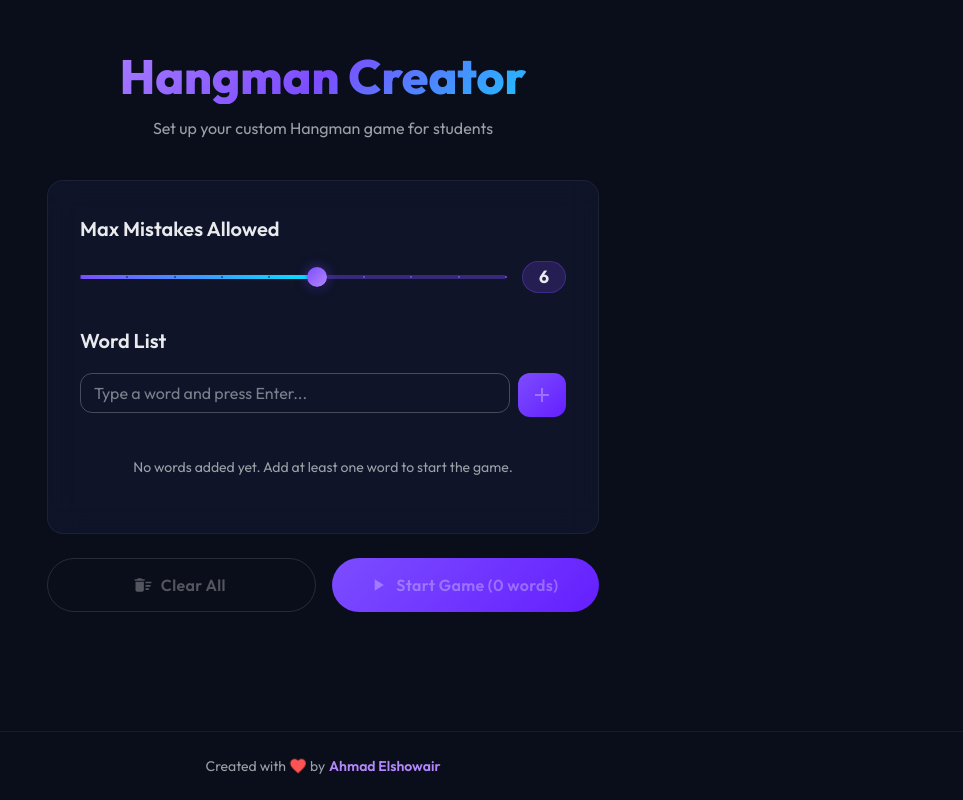
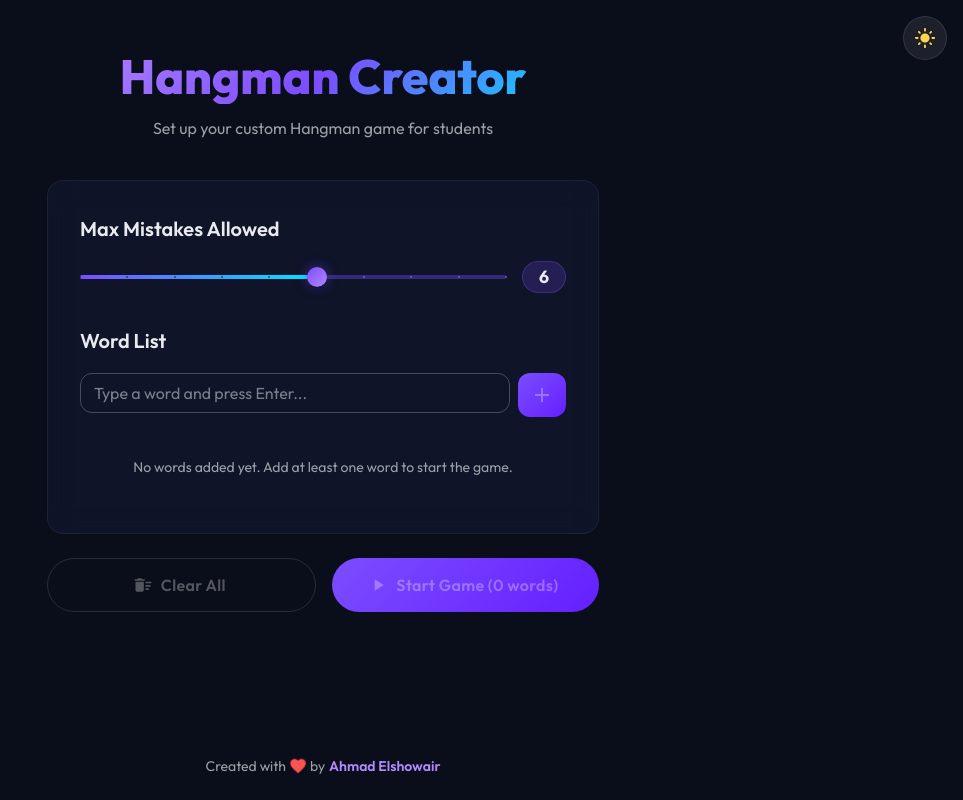
Before and after one commit to ahmad-elshowair/hangman-creator, a Next.js app: page / in a window 1280 px wide. Shown: the whole page, without its empty margins (317-1280 px from the left). Built offline with nearby package versions, Linux system fonts and the light colour scheme.

Commit message:
feat: add light/dark theme toggle with localStorage persistence

```diff
--- a/src/app/globals.css
+++ b/src/app/globals.css
@@ -10,19 +10,7 @@ html,
 body {
   min-height: 100vh;
   overflow-x: hidden;
-  background: #0a0e1a;
-}
-
-/* Animated gradient background */
-body::before {
-  content: "";
-  position: fixed;
-  inset: 0;
-  z-index: -1;
-  background:
-    radial-gradient(ellipse 80% 60% at 20% 10%, rgba(124, 77, 255, 0.15) 0%, transparent 60%),
-    radial-gradient(ellipse 60% 50% at 80% 80%, rgba(0, 229, 255, 0.1) 0%, transparent 60%),
-    radial-gradient(ellipse 50% 40% at 50% 50%, rgba(101, 31, 255, 0.08) 0%, transparent 60%);
+  transition: background-color 0.3s ease;
 }
 
 /* Smooth scrolling */
--- a/src/app/layout.tsx
+++ b/src/app/layout.tsx
@@ -2,6 +2,7 @@ import type { Metadata } from "next";
 import { Outfit } from "next/font/google";
 import "./globals.css";
 import ThemeRegistry from "@/components/ThemeRegistry";
+import ThemeToggle from "@/components/ThemeToggle";
 import Footer from "@/components/Footer";
 
 const outfit = Outfit({
@@ -28,6 +29,7 @@ export default function RootLayout({
         style={{ display: "flex", flexDirection: "column", minHeight: "100vh" }}
       >
         <ThemeRegistry>
+          <ThemeToggle />
           <main style={{ flex: 1 }}>{children}</main>
           <Footer />
         </ThemeRegistry>
--- a/src/components/Footer.tsx
+++ b/src/components/Footer.tsx
@@ -11,7 +11,6 @@ export default function Footer() {
         py: 3,
         mt: "auto",
         textAlign: "center",
-        borderTop: "1px solid rgba(255, 255, 255, 0.06)",
       }}
     >
       <Typography
--- a/src/components/Keyboard.tsx
+++ b/src/components/Keyboard.tsx
@@ -23,14 +23,16 @@ export default function Keyboard({
 }: KeyboardProps) {
   const theme = useTheme();
 
+  const isDark = theme.palette.mode === "dark";
+
   const getKeyStyles = (letter: string) => {
     const guessed = guessedLetters.has(letter);
     const correct = correctLetters.has(letter);
 
     if (!guessed) {
       return {
-        background: "rgba(255, 255, 255, 0.06)",
-        border: "1px solid rgba(255, 255, 255, 0.1)",
+        background: isDark ? "rgba(255, 255, 255, 0.06)" : "rgba(0, 0, 0, 0.04)",
+        border: isDark ? "1px solid rgba(255, 255, 255, 0.1)" : "1px solid rgba(0, 0, 0, 0.12)",
         color: theme.palette.text.primary,
         "&:hover": {
           background: "rgba(124, 77, 255, 0.2)",
--- a/src/components/SetupContent.tsx
+++ b/src/components/SetupContent.tsx
@@ -1,6 +1,7 @@
 "use client";
 
 import { useState, useCallback } from "react";
+import { useTheme } from "@mui/material/styles";
 import { useRouter } from "next/navigation";
 import {
   Box,
@@ -27,6 +28,8 @@ import {
 
 export default function SetupContent() {
   const router = useRouter();
+  const theme = useTheme();
+  const isDark = theme.palette.mode === "dark";
   const [maxMistakes, setMaxMistakes] = useState(() => {
     const config = loadGameConfig();
     return config?.maxMistakes ?? 6;
@@ -98,7 +101,7 @@ export default function SetupContent() {
         sx={{
           p: { xs: 3, md: 4 },
           mb: 3,
-          background: "rgba(18, 24, 48, 0.7)",
+          background: isDark ? "rgba(18, 24, 48, 0.7)" : undefined,
         }}
       >
         {/* Max Mistakes */}
@@ -173,8 +176,8 @@ export default function SetupContent() {
               gap: 1,
               p: 2,
               borderRadius: 3,
-              background: "rgba(255, 255, 255, 0.03)",
-              border: "1px solid rgba(255, 255, 255, 0.06)",
+              background: isDark ? "rgba(255, 255, 255, 0.03)" : "rgba(0, 0, 0, 0.02)",
+              border: isDark ? "1px solid rgba(255, 255, 255, 0.06)" : "1px solid rgba(0, 0, 0, 0.06)",
             }}
           >
             {words.map((word, i) => (
--- a/src/components/ThemeRegistry.tsx
+++ b/src/components/ThemeRegistry.tsx
@@ -3,7 +3,20 @@
 import * as React from "react";
 import { ThemeProvider } from "@mui/material/styles";
 import CssBaseline from "@mui/material/CssBaseline";
-import theme from "@/theme";
+import { darkTheme, lightTheme } from "@/theme";
+import { ThemeModeProvider, useThemeMode } from "@/context/ThemeModeContext";
+
+function ThemeWrapper({ children }: { children: React.ReactNode }) {
+  const { mode } = useThemeMode();
+  const theme = mode === "dark" ? darkTheme : lightTheme;
+
+  return (
+    <ThemeProvider theme={theme}>
+      <CssBaseline />
+      {children}
+    </ThemeProvider>
+  );
+}
 
 export default function ThemeRegistry({
   children,
@@ -11,9 +24,8 @@ export default function ThemeRegistry({
   children: React.ReactNode;
 }) {
   return (
-    <ThemeProvider theme={theme}>
-      <CssBaseline />
-      {children}
-    </ThemeProvider>
+    <ThemeModeProvider>
+      <ThemeWrapper>{children}</ThemeWrapper>
+    </ThemeModeProvider>
   );
 }
--- /dev/null
+++ b/src/components/ThemeToggle.tsx
@@ -0,0 +1,52 @@
+"use client";
+
+import { IconButton, Tooltip } from "@mui/material";
+import {
+  DarkMode as DarkIcon,
+  LightMode as LightIcon,
+} from "@mui/icons-material";
+import { useThemeMode } from "@/context/ThemeModeContext";
+
+export default function ThemeToggle() {
+  const { mode, toggleMode } = useThemeMode();
+
+  return (
+    <Tooltip title={mode === "dark" ? "Switch to Light Mode" : "Switch to Dark Mode"}>
+      <IconButton
+        id="theme-toggle-btn"
+        onClick={toggleMode}
+        sx={{
+          position: "fixed",
+          top: 16,
+          right: 16,
+          zIndex: 1200,
+          width: 44,
+          height: 44,
+          background:
+            mode === "dark"
+              ? "rgba(255, 255, 255, 0.08)"
+              : "rgba(0, 0, 0, 0.06)",
+          backdropFilter: "blur(8px)",
+          border:
+            mode === "dark"
+              ? "1px solid rgba(255, 255, 255, 0.1)"
+              : "1px solid rgba(0, 0, 0, 0.1)",
+          transition: "all 0.3s ease",
+          "&:hover": {
+            background:
+              mode === "dark"
+                ? "rgba(255, 255, 255, 0.15)"
+                : "rgba(0, 0, 0, 0.1)",
+            transform: "rotate(30deg)",
+          },
+        }}
+      >
+        {mode === "dark" ? (
+          <LightIcon sx={{ color: "#FFD54F", fontSize: 22 }} />
+        ) : (
+          <DarkIcon sx={{ color: "#5E35B1", fontSize: 22 }} />
+        )}
+      </IconButton>
+    </Tooltip>
+  );
+}
--- /dev/null
+++ b/src/context/ThemeModeContext.tsx
@@ -0,0 +1,52 @@
+"use client";
+
+import {
+  createContext,
+  useContext,
+  useState,
+  useMemo,
+  useCallback,
+  useEffect,
+} from "react";
+
+type ThemeMode = "light" | "dark";
+
+interface ThemeModeContextType {
+  mode: ThemeMode;
+  toggleMode: () => void;
+}
+
+const ThemeModeContext = createContext<ThemeModeContextType>({
+  mode: "dark",
+  toggleMode: () => {},
+});
+
+const STORAGE_KEY = "hangman-theme-mode";
+
+export function ThemeModeProvider({ children }: { children: React.ReactNode }) {
+  const [mode, setMode] = useState<ThemeMode>(() => {
+    if (typeof window === "undefined") return "dark";
+    const saved = localStorage.getItem(STORAGE_KEY);
+    return saved === "light" || saved === "dark" ? saved : "dark";
+  });
+
+  useEffect(() => {
+    localStorage.setItem(STORAGE_KEY, mode);
+  }, [mode]);
+
+  const toggleMode = useCallback(() => {
+    setMode((prev) => (prev === "dark" ? "light" : "dark"));
+  }, []);
+
+  const value = useMemo(() => ({ mode, toggleMode }), [mode, toggleMode]);
+
+  return (
+    <ThemeModeContext.Provider value={value}>
+      {children}
+    </ThemeModeContext.Provider>
+  );
+}
+
+export function useThemeMode() {
+  return useContext(ThemeModeContext);
+}
--- a/src/theme.ts
+++ b/src/theme.ts
@@ -1,76 +1,27 @@
 "use client";
 
-import { createTheme } from "@mui/material/styles";
+import { createTheme, type Theme } from "@mui/material/styles";
 
-const theme = createTheme({
-  palette: {
-    mode: "dark",
-    primary: {
-      main: "#7C4DFF",
-      light: "#B388FF",
-      dark: "#651FFF",
-    },
-    secondary: {
-      main: "#00E5FF",
-      light: "#6EFFFF",
-      dark: "#00B8D4",
-    },
-    success: {
-      main: "#69F0AE",
-      light: "#B9F6CA",
-      dark: "#00C853",
-    },
-    error: {
-      main: "#FF5252",
-      light: "#FF8A80",
-      dark: "#D50000",
-    },
-    background: {
-      default: "#0A0E1A",
-      paper: "rgba(18, 24, 48, 0.85)",
-    },
-    text: {
-      primary: "#E8EAED",
-      secondary: "#9AA0A6",
-    },
-  },
-  typography: {
+const sharedTypography = {
   fontFamily: "var(--font-outfit), sans-serif",
-    h1: {
-      fontWeight: 800,
-      letterSpacing: "-0.02em",
-    },
-    h2: {
-      fontWeight: 700,
-      letterSpacing: "-0.01em",
-    },
-    h3: {
-      fontWeight: 700,
-    },
-    h4: {
-      fontWeight: 600,
-    },
-    h5: {
-      fontWeight: 600,
-    },
-    h6: {
-      fontWeight: 600,
-    },
-    button: {
-      fontWeight: 600,
-      letterSpacing: "0.02em",
-    },
-  },
-  shape: {
-    borderRadius: 16,
-  },
-  components: {
+  h1: { fontWeight: 800, letterSpacing: "-0.02em" },
+  h2: { fontWeight: 700, letterSpacing: "-0.01em" },
+  h3: { fontWeight: 700 },
+  h4: { fontWeight: 600 },
+  h5: { fontWeight: 600 },
+  h6: { fontWeight: 600 },
+  button: { fontWeight: 600, letterSpacing: "0.02em" },
+};
+
+const sharedShape = { borderRadius: 16 };
+
+const sharedComponents = {
   MuiButton: {
     styleOverrides: {
       root: {
         borderRadius: 12,
         padding: "10px 24px",
-          textTransform: "none",
+        textTransform: "none" as const,
         fontSize: "1rem",
         transition: "all 0.2s ease-in-out",
       },
@@ -85,15 +36,6 @@ const theme = createTheme({
       },
     },
   },
-    MuiPaper: {
-      styleOverrides: {
-        root: {
-          backgroundImage: "none",
-          backdropFilter: "blur(16px)",
-          border: "1px solid rgba(255, 255, 255, 0.06)",
-        },
-      },
-    },
   MuiTextField: {
     styleOverrides: {
       root: {
@@ -103,6 +45,31 @@ const theme = createTheme({
             borderColor: "#7C4DFF",
           },
         },
+      },
+    },
+  },
+};
+
+export const darkTheme: Theme = createTheme({
+  palette: {
+    mode: "dark",
+    primary: { main: "#7C4DFF", light: "#B388FF", dark: "#651FFF" },
+    secondary: { main: "#00E5FF", light: "#6EFFFF", dark: "#00B8D4" },
+    success: { main: "#69F0AE", light: "#B9F6CA", dark: "#00C853" },
+    error: { main: "#FF5252", light: "#FF8A80", dark: "#D50000" },
+    background: { default: "#0A0E1A", paper: "rgba(18, 24, 48, 0.85)" },
+    text: { primary: "#E8EAED", secondary: "#9AA0A6" },
+  },
+  typography: sharedTypography,
+  shape: sharedShape,
+  components: {
+    ...sharedComponents,
+    MuiPaper: {
+      styleOverrides: {
+        root: {
+          backgroundImage: "none",
+          backdropFilter: "blur(16px)",
+          border: "1px solid rgba(255, 255, 255, 0.06)",
         },
       },
     },
@@ -119,4 +86,37 @@ const theme = createTheme({
   },
 });
 
-export default theme;
+export const lightTheme: Theme = createTheme({
+  palette: {
+    mode: "light",
+    primary: { main: "#5E35B1", light: "#7E57C2", dark: "#4527A0" },
+    secondary: { main: "#0097A7", light: "#00BCD4", dark: "#006064" },
+    success: { main: "#2E7D32", light: "#4CAF50", dark: "#1B5E20" },
+    error: { main: "#D32F2F", light: "#EF5350", dark: "#B71C1C" },
+    background: { default: "#F5F3FF", paper: "#FFFFFF" },
+    text: { primary: "#1A1A2E", secondary: "#5A5A7A" },
+  },
+  typography: sharedTypography,
+  shape: sharedShape,
+  components: {
+    ...sharedComponents,
+    MuiPaper: {
+      styleOverrides: {
+        root: {
+          backgroundImage: "none",
+          border: "1px solid rgba(0, 0, 0, 0.08)",
+          boxShadow: "0 2px 12px rgba(0, 0, 0, 0.06)",
+        },
+      },
+    },
+    MuiCard: {
+      styleOverrides: {
+        root: {
+          borderRadius: 20,
+          border: "1px solid rgba(0, 0, 0, 0.08)",
+          boxShadow: "0 2px 16px rgba(0, 0, 0, 0.06)",
+        },
+      },
+    },
+  },
+});
```
Also changed, not shown: src/components/HangmanFigure.tsx (+5 -2 lines), src/components/PlayContent.tsx (+6 -3 lines). Lines whose indentation alone changed are shown as unchanged.
